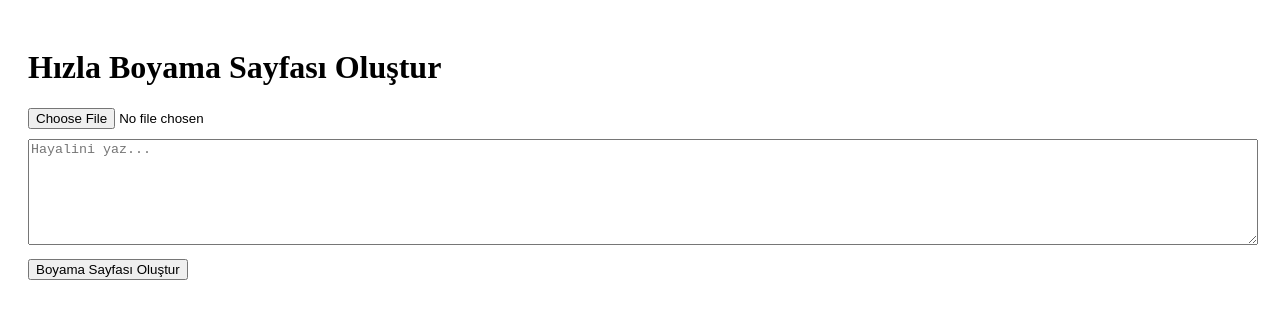
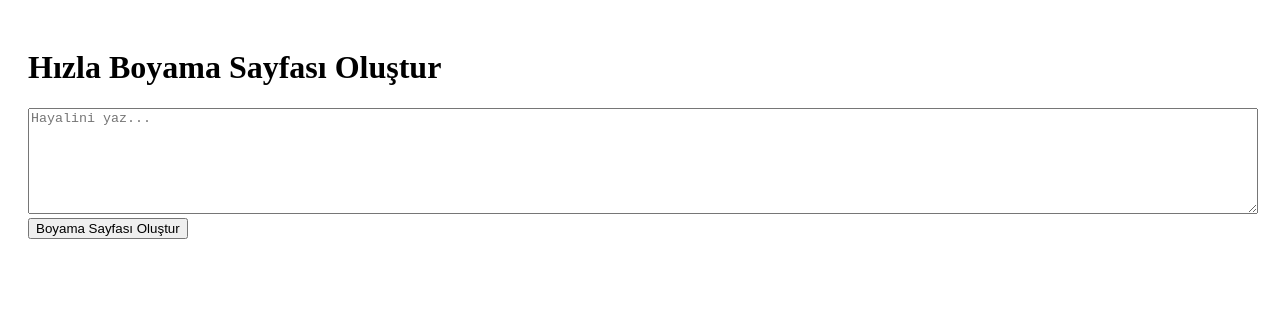
Before and after one commit to LaciGen/hizlaboyama, a Next.js app: page / in a window 1280 px wide. Shown: the top 318 px of the page. Built offline with nearby package versions, Linux system fonts and the light colour scheme.

Commit message:
AI çizim entegrasyonu yüklendi

```diff
--- /dev/null
+++ b/pages/api/generate.js
@@ -0,0 +1,32 @@
+
+export default async function handler(req, res) {
+  if (req.method !== "POST") {
+    return res.status(405).json({ message: "Only POST requests allowed" });
+  }
+
+  const prompt = req.body.prompt;
+
+  const response = await fetch("https://api.replicate.com/v1/predictions", {
+    method: "POST",
+    headers: {
+      "Authorization": `Token ${process.env.REPLICATE_API_TOKEN}`,
+      "Content-Type": "application/json"
+    },
+    body: JSON.stringify({
+      version: "db21e45e40cf07fd77c263b1c16846c38511ad52f27a3b0e71b50b3e4f6d1616",
+      input: {
+        prompt: `${prompt}, black and white, lineart, coloring book style`,
+        num_inference_steps: 30,
+        guidance_scale: 9
+      }
+    })
+  });
+
+  const result = await response.json();
+
+  if (result.error) {
+    return res.status(500).json({ error: result.error });
+  }
+
+  res.status(200).json({ image: result.output?.[0] });
+}
--- a/pages/index.js
+++ b/pages/index.js
@@ -4,24 +4,41 @@ import { useState } from 'react';
 export default function Home() {
   const [prompt, setPrompt] = useState("");
   const [image, setImage] = useState(null);
+  const [loading, setLoading] = useState(false);
 
   const handleSubmit = async () => {
-    alert("AI çizim tetiklenecek (demo)");
+    setLoading(true);
+    const res = await fetch("/api/generate", {
+      method: "POST",
+      headers: { "Content-Type": "application/json" },
+      body: JSON.stringify({ prompt })
+    });
+
+    const data = await res.json();
+    setImage(data.image);
+    setLoading(false);
   };
 
   return (
     <div style={{ padding: 20 }}>
       <h1>Hızla Boyama Sayfası Oluştur</h1>
-      <input type="file" onChange={e => setImage(e.target.files[0])} />
-      <br />
       <textarea
         placeholder="Hayalini yaz..."
         value={prompt}
         onChange={e => setPrompt(e.target.value)}
-        style={{ width: "100%", height: 100, marginTop: 10 }}
+        style={{ width: "100%", height: 100 }}
       />
       <br />
-      <button onClick={handleSubmit} style={{ marginTop: 10 }}>Boyama Sayfası Oluştur</button>
+      <button onClick={handleSubmit} disabled={loading}>
+        {loading ? "Oluşturuluyor..." : "Boyama Sayfası Oluştur"}
+      </button>
+      <br />
+      {image && (
+        <div style={{ marginTop: 20 }}>
+          <h3>Sonuç:</h3>
+          <img src={image} alt="Boyama Çıktısı" style={{ maxWidth: "100%" }} />
+        </div>
+      )}
     </div>
   );
 }
```
Also changed, not shown: 1 other file (tests, documents, lock files or other folders).
